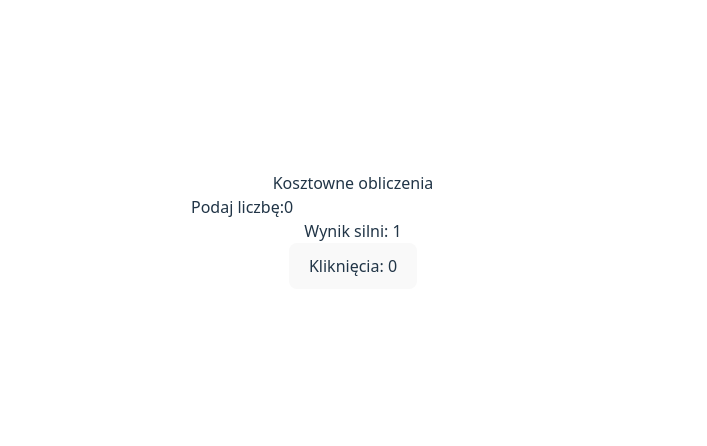
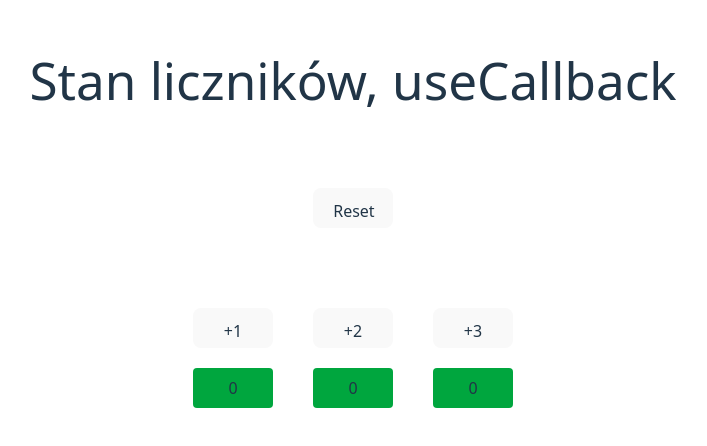
Before and after one commit to Norbert-2204/cwiczenia, a React (Vite) app: page / in a window 1280 px wide. Shown: the part 170-616 px from the top of the page, without its empty margins (287-994 px from the left). Built offline with nearby package versions, Linux system fonts and the light colour scheme.

Commit message:
testing useCallback

```diff
--- a/src/App.jsx
+++ b/src/App.jsx
@@ -31,11 +31,13 @@ import { useLocalStorage } from "./components/custonHooks/useLocalStorage.js";
 import Modal from "./components/react portal/modal.jsx";
 import { ProductList } from "./components/useMemo/ProductList.jsx";
 import { ExpensiveCalculation } from "./components/useMemo/SlowFunction.jsx";
+import CallbackFilterUsers from "./components/useCallback/CallbackFilterUsers.jsx";
+import VisualCounters from "./components/useCallback/VisualCounters.jsx";
 
 const App = () => {
   return (
     <div>
-      <ExpensiveCalculation />
+      <VisualCounters />
     </div>
   );
 };
--- /dev/null
+++ b/src/components/useCallback/CallbackFilterUsers.jsx
@@ -0,0 +1,37 @@
+import { useState, useCallback } from "react";
+import UserListCallback from "./UserListCallback";
+
+const users = [
+  { id: 1, name: "Alice" },
+  { id: 2, name: "Bob" },
+  { id: 3, name: "Charlie" },
+  { id: 4, name: "David" },
+  { id: 5, name: "Dave" },
+  { id: 6, name: "Artem" },
+];
+
+export function CallbackFilterUsers() {
+  const [query, setQuery] = useState("");
+
+  // TODO: użyj useCallback, aby handleFilter miało stabilną referencję
+  const handleFilter = useCallback(
+    (user) => {
+      return user.name.toLowerCase().includes(query.toLowerCase());
+    },
+    [query]
+  );
+
+  return (
+    <div>
+      <h2>Ćwiczenie: Filtrowanie użytkowników z useCallback</h2>
+      <input
+        type="text"
+        value={query}
+        onChange={(e) => setQuery(e.target.value)}
+        placeholder="Szukaj użytkownika..."
+      />
+      <UserListCallback users={users} filterFn={handleFilter} />
+    </div>
+  );
+}
+export default CallbackFilterUsers;
--- /dev/null
+++ b/src/components/useCallback/Counter.jsx
@@ -0,0 +1,50 @@
+import { useEffect, useState } from "react";
+
+const Counter = ({ resetTime, num, rerender }) => {
+  const [counter, setCounter] = useState(0);
+  const [isActive, setIsActive] = useState(false);
+
+  const handleCounter = () => {
+    setCounter((prev) => prev + num);
+  };
+
+  useEffect(() => {
+    rerender();
+    setIsActive(true);
+    const timer = setTimeout(() => {
+      setIsActive(false);
+    }, 1000);
+    return () => clearTimeout(timer);
+  }, [rerender]);
+
+  useEffect(() => {
+    setCounter(0);
+  }, [resetTime]);
+
+  return (
+    <div className="flex flex-col gap-5">
+      <button
+        className={`w-20 h-10 rounded-xs ${
+          isActive ? "bg-red-700" : "bg-green-600"
+        }`}
+        onClick={handleCounter}
+      >
+        +{num}
+      </button>
+      <h2
+        className={`p-2 rounded ${
+          counter <= 5
+            ? "bg-green-600"
+            : counter > 5 && counter <= 12
+            ? "bg-green-900"
+            : counter > 12
+            ? "bg-purple-700"
+            : ""
+        }`}
+      >
+        {counter}
+      </h2>
+    </div>
+  );
+};
+export default Counter;
--- /dev/null
+++ b/src/components/useCallback/UserListCallback.jsx
@@ -0,0 +1,16 @@
+import { memo } from "react";
+
+const UserListCallback = memo(({ users, filterFn }) => {
+  console.log("render: UserList");
+
+  const filtered = users.filter(filterFn);
+
+  return (
+    <ul>
+      {filtered.map((user) => (
+        <li key={user.id}>{user.name}</li>
+      ))}
+    </ul>
+  );
+});
+export default UserListCallback;
--- /dev/null
+++ b/src/components/useCallback/VisualCounters.jsx
@@ -0,0 +1,35 @@
+import { useState, useCallback } from "react";
+import Counter from "./Counter";
+
+const VisualCounters = () => {
+  const [resetTime, setResetTime] = useState(false);
+
+  const handleReset = () => {
+    setResetTime((prev) => !prev);
+  };
+
+  const handleRerender = useCallback(() => {
+    console.log("rerender");
+  }, []);
+
+  // test bez useCallback
+
+  // const handleRerender = () => {
+  //   console.log("rerender");
+  // };
+
+  return (
+    <div className="flex flex-col gap-20 justify-center items-center">
+      <h1>Stan liczników, useCallback</h1>
+      <button onClick={handleReset} className="w-20 h-10 bg-blue-600">
+        Reset
+      </button>
+      <div className="flex gap-10">
+        <Counter resetTime={resetTime} num={1} rerender={handleRerender} />
+        <Counter resetTime={resetTime} num={2} rerender={handleRerender} />
+        <Counter resetTime={resetTime} num={3} rerender={handleRerender} />
+      </div>
+    </div>
+  );
+};
+export default VisualCounters;
```
